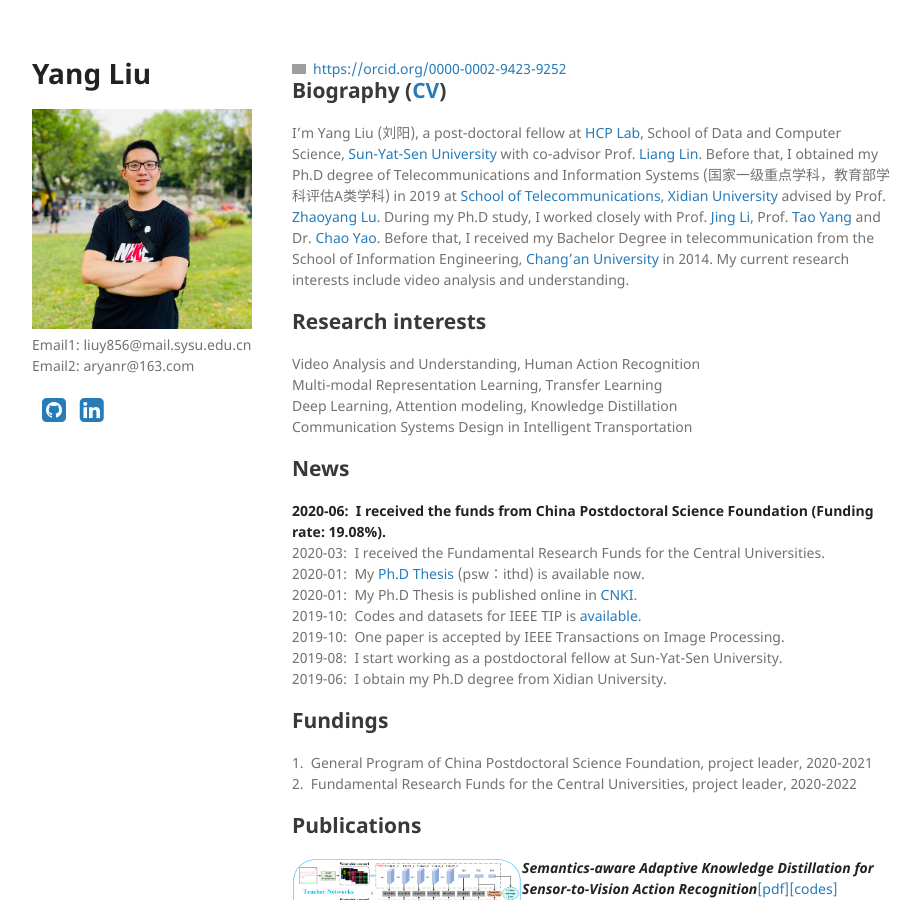
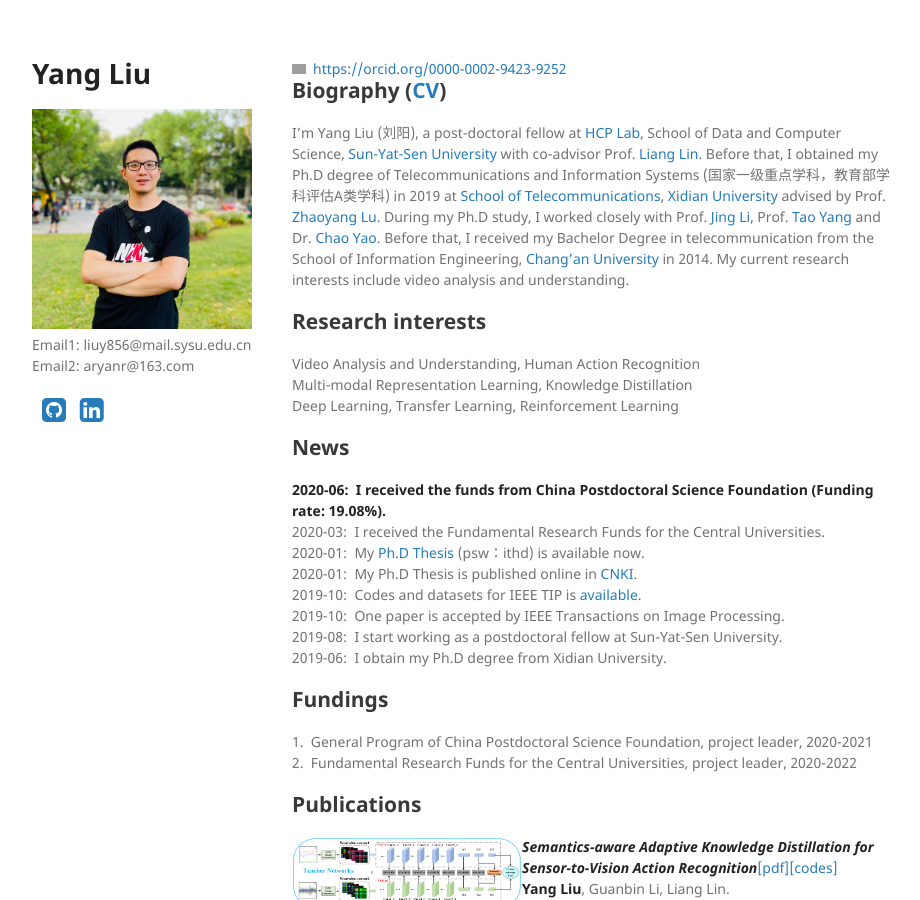
Before and after one commit to YangLiu9208/home, a Jekyll site: the page built from index.md, in a window 1280 px wide and 900 px high. Shown: the whole window, without its empty margins (178-1098 px from the left). Built offline with Jekyll 4.4.1, drawn with Linux system fonts in a browser that asks for light colours; a style sheet for code colours, icons or effects is not loaded; grey boxes are pictures that could not be loaded.

Commit message:
Update index.md

```diff
--- a/index.md
+++ b/index.md
@@ -8,9 +8,8 @@ I'm Yang Liu (刘阳), a post-doctoral fellow at [HCP Lab](http://www.sysu-hcp.n
 
 ## Research interests
 Video Analysis and Understanding, Human Action Recognition
-Multi-modal Representation Learning, Transfer Learning
-Deep Learning, Attention modeling, Knowledge Distillation
-Communication Systems Design in Intelligent Transportation
+Multi-modal Representation Learning, Knowledge Distillation
+Deep Learning, Transfer Learning, Reinforcement Learning
 
 ## News
 **2020-06:&nbsp; I received the funds from China Postdoctoral Science Foundation (Funding rate: 19.08%).**
```
